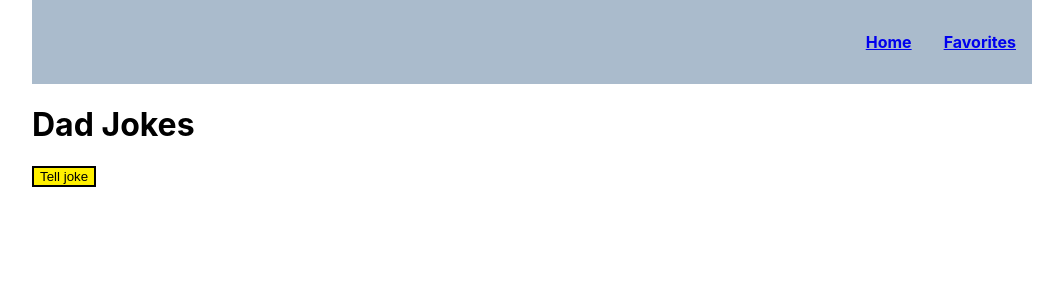
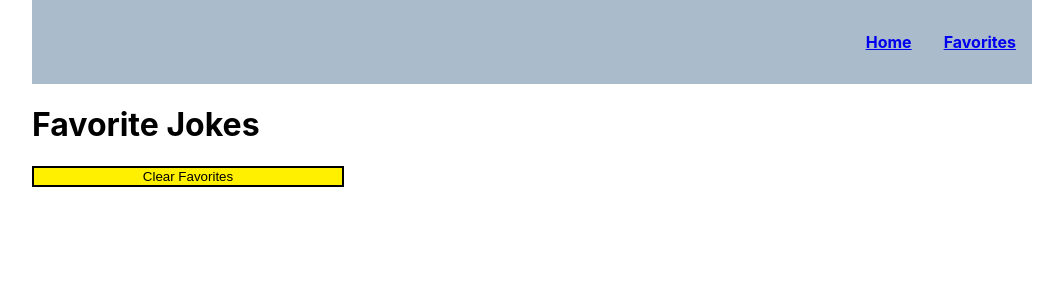
Before and after one commit to rich-martinez/dad-joke-generator, a React (Create React App) app: page /favorites in a window 1280 px wide. Shown: the top 300 px of the page, without its empty margins (108-1171 px from the left). Built offline with nearby package versions, Linux system fonts and the light colour scheme.

Commit message:
Add page component and update favorites component

```diff
--- a/src/App.js
+++ b/src/App.js
@@ -14,14 +14,10 @@ const App = () => {
   return (
     <App>
       <Header />
-      <main>
-        <h1>Dad Jokes</h1>
-        <Routes>
-            <Route path="/" element={<Home />}>
-              <Route path="favorites" element={<Favorites />} />
-            </Route>
-        </Routes>
-      </main>
+      <Routes>
+          <Route path="/" element={<Home />}></Route>
+          <Route path="favorites" element={<Favorites />}></Route>
+      </Routes>
     </App>
   );
 };
--- a/src/components/ClearFavoritesButton.js
+++ /dev/null
@@ -1,17 +0,0 @@
-import styled from 'styled-components';
-
-export const ClearFavoritesButton = () => {
-    const clearFavorites = () => {
-        localStorage.removeItem('favorite-jokes');
-    };
-
-    const Button = styled.button`
-        background-color: #fff000;
-        border: 2px solid #000;
-        cursor: pointer;
-    `;
-
-    return (
-        <Button onClick={() => clearFavorites()}>Clear Favorites</Button>
-    );
-};
--- a/src/components/Favorites.js
+++ b/src/components/Favorites.js
@@ -1,15 +1,58 @@
-import { ClearFavoritesButton } from "./ClearFavoritesButton";
+import { useEffect, useState } from "react";
+import { Page } from "./Page";
+import styled from 'styled-components';
+
 
 export const Favorites = () => {
-    const favoriteJokes = JSON.parse(localStorage.getItem('favorite-jokes')) ?? {};
-    const favorites = favoriteJokes.map(({joke}) => (
-        <article>{joke}</article>
-    ));
+    const ArticleContainer = styled.section`
+        display: grid;
+        gap: 2rem;
+        grid-template-columns: repeat(3, 1fr);
+    `;
+    const ClearFavoritesButton = styled.button`
+        background-color: #fff000;
+        border: 2px solid #000;
+        cursor: pointer;
+        grid-column-start: 1;
+    `;
+
+    const favoriteJokesStorage = localStorage.getItem('favorite-jokes');
+    const favoriteJokes = typeof favoriteJokesStorage === 'string' ? JSON.parse(favoriteJokesStorage) : {};
+    const favoriteJokeValues = Object.values(favoriteJokes);
+    const clearFavoritesStorage = () => {
+        localStorage.removeItem('favorite-jokes');
+    };
+
+    const [currentJokes, setFavoriteJokes] = useState(favoriteJokeValues);
+
+    const jokes = Array.isArray(currentJokes) ? currentJokes : [];
+
+    useEffect(() => {
+        window.addEventListener('storage', clearFavoritesStorage);
+
+        return () => {
+            window.removeEventListener('storage', clearFavoritesStorage);
+        };
+    }, [currentJokes]);
+
+    const updatedJokes = jokes.map((joke, index) => {
+        const Article = styled.article`
+            background-color: grey;
+        `;
+
+        return (<Article key={index}>{joke}</Article>);
+    });
+
 
     return (
-        <section>
-            {favorites}
-            <ClearFavoritesButton />
-        </section>
+        <Page
+            title="Favorite Jokes"
+            content={
+                <ArticleContainer>
+                    {updatedJokes}
+                    <ClearFavoritesButton onClick={setFavoriteJokes}>Clear Favorites</ClearFavoritesButton>
+                </ArticleContainer>
+            }
+        />
     );
 }
--- a/src/components/Home.js
+++ b/src/components/Home.js
@@ -1,6 +1,7 @@
 import axios from 'axios';
 import { useState } from 'react';
 import { DadJoke } from './DadJoke';
+import { Page } from './Page';
 
 export const Home = () => {
     const [ currentJoke, setJoke ] = useState({joke: null, id: null});
@@ -13,6 +14,9 @@ export const Home = () => {
     }
 
     return (
-        <DadJoke currentJoke={currentJoke} updateJoke={updateJoke} />
+        <Page
+            title="Dad Jokes"
+            content={<DadJoke currentJoke={currentJoke} updateJoke={updateJoke} />}
+        />
     );
 };
--- /dev/null
+++ b/src/components/Page.js
@@ -0,0 +1,8 @@
+export const Page = ({title, content}) => {
+    return (
+        <main>
+            <h1>{title}</h1>
+            {content}
+        </main>
+    );
+}
```
Also changed, not shown: package.json (+6 -1 lines), .eslintrc.json (added), 1 other file (tests, documents, lock files or other folders).
